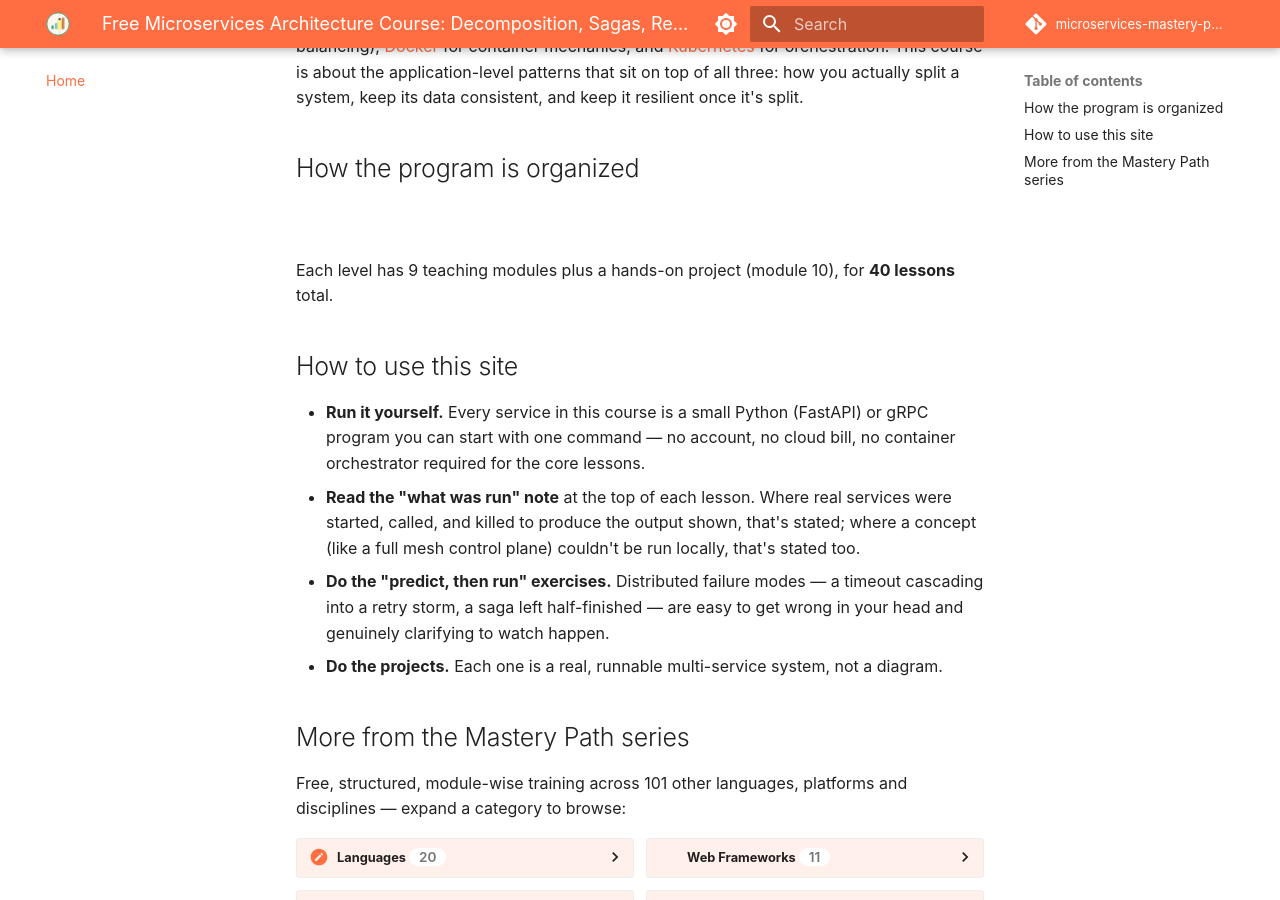
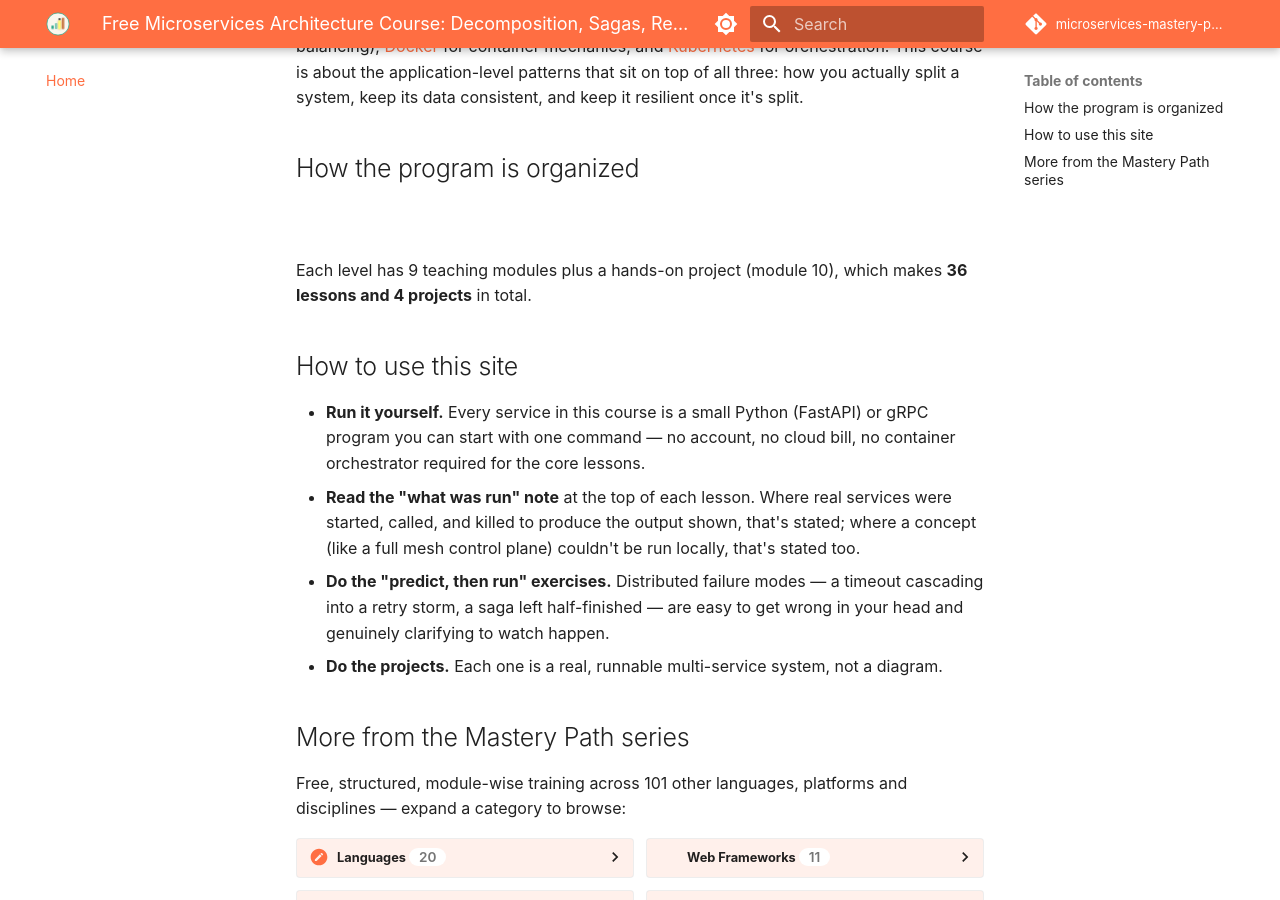
Before and after one commit to SIGILIPELLI/microservices-mastery-path, an MkDocs documentation site: the page built from docs/index.md, in a window 1280 px wide and 900 px high, scrolled down 758 px. Built offline with MkDocs 1.6.1 and Material for MkDocs 9.7.7, drawn with Linux system fonts in a browser that asks for light colours; comment, search, counter and statistics services are not loaded.

Commit message:
Lesson and project counts use one definition; remove stale 'being written' notices
Co-Authored-By: Claude Sonnet 5.5 <noreply@anthropic.com>

```diff
--- a/docs/index.md
+++ b/docs/index.md
@@ -1,6 +1,6 @@
 ---
 title: "Free Microservices Architecture Course: Decomposition, Sagas, Resilience & Service Mesh"
-description: "Free microservices course: 40 lessons on decomposition, sagas, data ownership, circuit breakers, service mesh, and migrating a monolith."
+description: "Free microservices course: 36 lessons and 4 projects on decomposition, sagas, data ownership, circuit breakers, service mesh, and migrating a monolith."
 ---
 
 # Microservices Mastery Path
@@ -35,7 +35,7 @@ keep it resilient once it's split.
 | **3 · Resilience & Service Mesh** | Circuit breakers, retries/timeouts/backoff, bulkheads, rate limiting, the sidecar pattern, mTLS, distributed tracing, contract testing | 10 | Build services that fail safely and recover on their own |
 | **4 · Organizing, Migrating & Operating Microservices** | Strangler fig migration, team topologies, versioning, deployment strategies, observability, anti-patterns, when *not* to use microservices | 10 | Plan a real monolith-to-microservices migration |
 
-Each level has 9 teaching modules plus a hands-on project (module 10), for **40 lessons** total.
+Each level has 9 teaching modules plus a hands-on project (module 10), which makes **36 lessons and 4 projects** in total.
 
 ## How to use this site
 
--- a/docs/javascripts/progress-tracker.js
+++ b/docs/javascripts/progress-tracker.js
@@ -43,7 +43,7 @@
     } catch (e) { return null; }
   }
   function isProjectSlug(slug) {
-    return /project|capstone/i.test(slug || "");
+    return /(^|\/)\d+-(project|capstone)\b/i.test(slug || "");
   }
   function pointsFor(slug) {
     return isProjectSlug(slug) ? POINTS_PROJECT : POINTS_LESSON;
```
